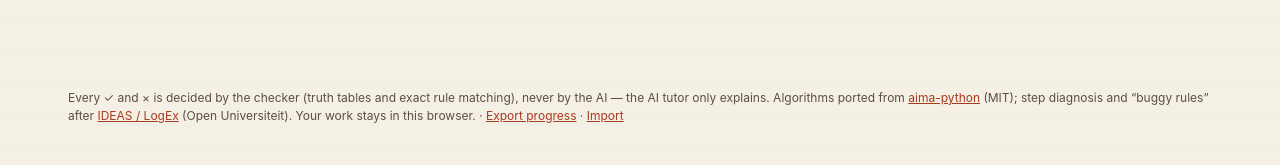
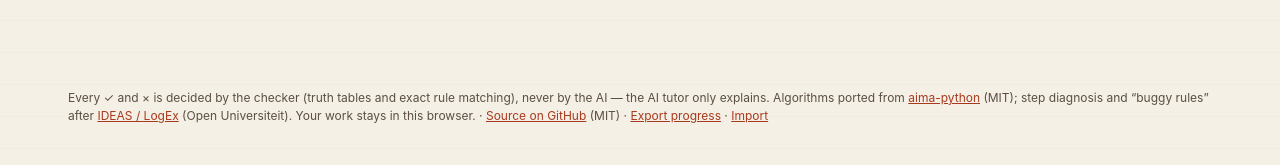
Before and after one commit to kvk-code/kiranvk-logic-lab, a PHP site: page / in a window 1280 px wide. Shown: the part 1259-1424 px from the top of the page. Run offline with PHP 8.4, Linux system fonts and the light colour scheme; some web fonts are replaced.

Commit message:
sync: mirror of https://kiranvk.me/ai/logic-lab/ (2026-10-24 22:50 IST)

```diff
--- a/index.php
+++ b/index.php
@@ -139,7 +139,7 @@ $v = fn($f) => $f . '?v=' . @filemtime(__DIR__ . '/' . $f);
   Every ✓ and × is decided by the checker (truth tables and exact rule matching), never by the AI — the AI tutor only explains.
   Algorithms ported from <a href="https://github.com/aimacode/aima-python" rel="noopener">aima-python</a> (MIT); step diagnosis and “buggy rules” after
   <a href="https://github.com/ideas-edu/ideas" rel="noopener">IDEAS / LogEx</a> (Open Universiteit). Your work stays in this browser.
-  · <a href="#" id="exp">Export progress</a> · <a href="#" id="imp">Import</a>
+  · <a href="https://github.com/kvk-code/kiranvk-logic-lab" rel="noopener" target="_blank">Source on GitHub</a> (MIT) · <a href="#" id="exp">Export progress</a> · <a href="#" id="imp">Import</a>
 </footer>
 
 <div class="modal hidden" id="modal"><div class="box">
```
